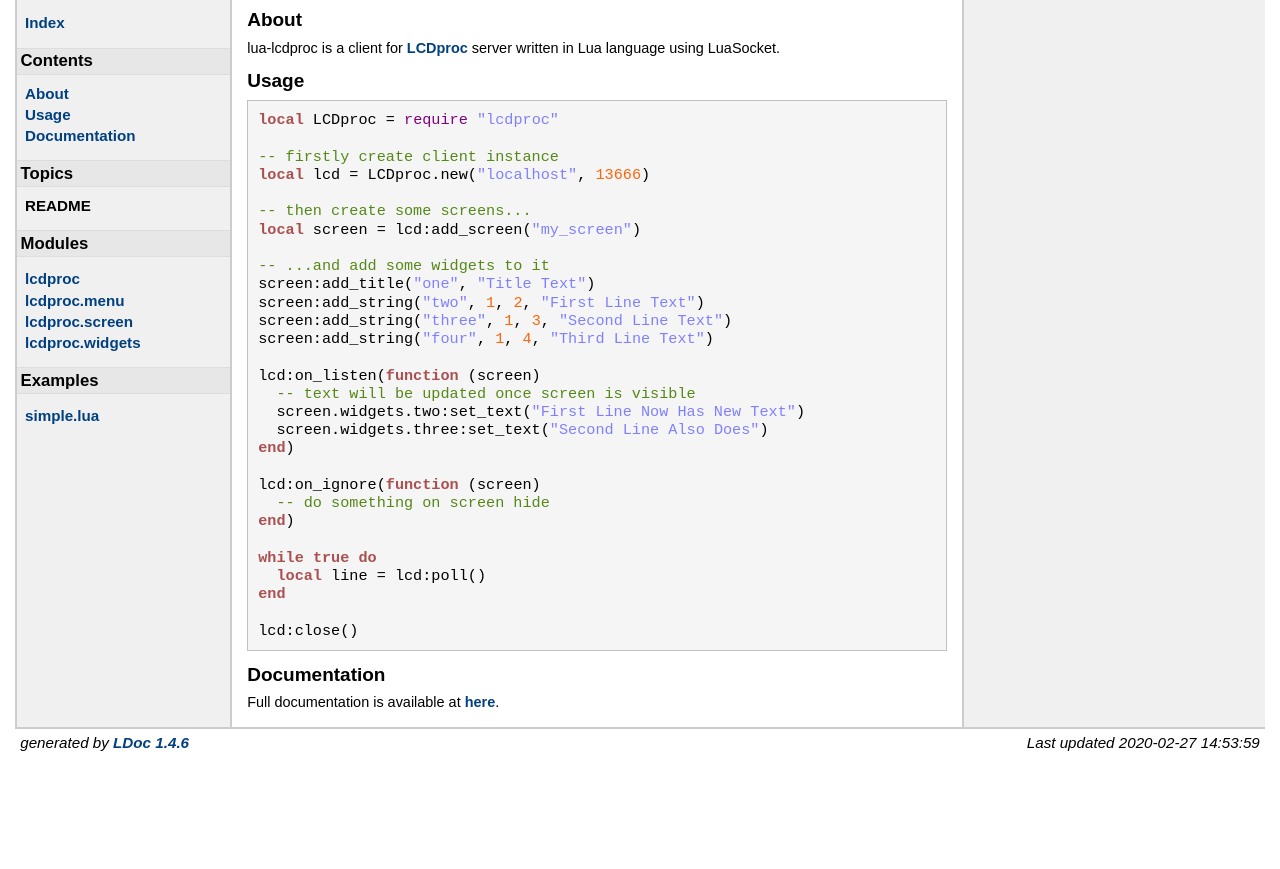
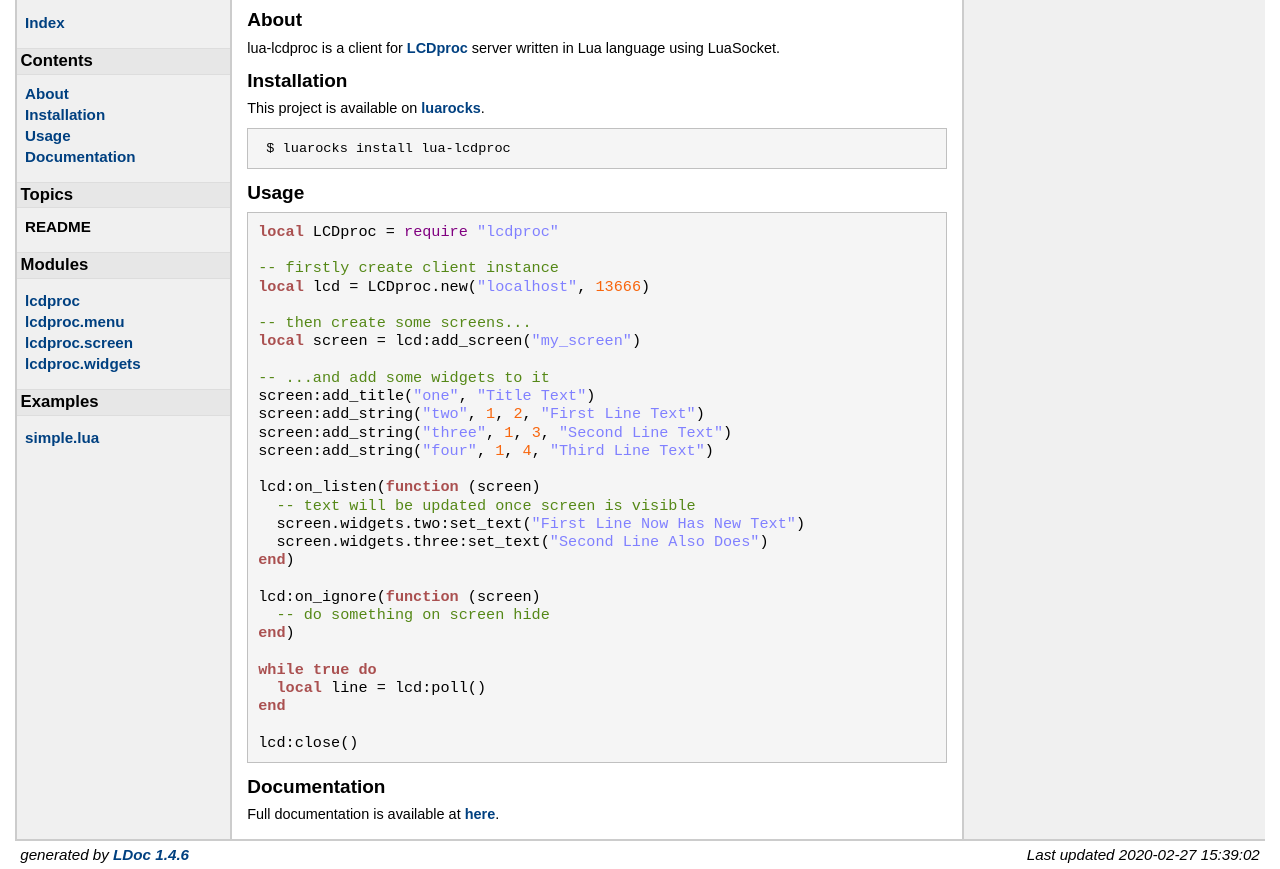
Before and after one commit to denpamusic/lua-lcdproc, a plain HTML site: page docs/topics/README.md.html in a window 1280 px wide. Shown: the part 63-932 px from the top of the page. Before the commit the page ends 820 px from the top, so only its background shows below. Drawn offline with Linux system fonts and the light colour scheme.

```diff
--- a/docs/topics/README.md.html
+++ b/docs/topics/README.md.html
@@ -33,6 +33,7 @@
 <h2>Contents</h2>
 <ul>
 <li><a href="#About">About </a></li>
+<li><a href="#Installation">Installation </a></li>
 <li><a href="#Usage">Usage </a></li>
 <li><a href="#Documentation">Documentation </a></li>
 </ul>
@@ -66,6 +67,15 @@
 
 <p>lua-lcdproc is a client for <a href="https://github.com/lcdproc/lcdproc">LCDproc</a> server
 written in Lua language using LuaSocket.</p>
+
+<p><a name="Installation"></a></p>
+
+<h2>Installation</h2>
+
+<p>This project is available on <a href="https://luarocks.org/modules/denpamusic/lua-lcdproc">luarocks</a>.</p>
+
+<pre><code> $ luarocks install lua-lcdproc
+</code></pre>
 
 <p><a name="Usage"></a></p>
 
@@ -115,7 +125,7 @@ lcd:close()
 </div> <!-- id="main" -->
 <div id="about">
 <i>generated by <a href="http://github.com/stevedonovan/LDoc">LDoc 1.4.6</a></i>
-<i style="float:right;">Last updated 2020-02-27 14:53:59 </i>
+<i style="float:right;">Last updated 2020-02-27 15:39:02 </i>
 </div> <!-- id="about" -->
 </div> <!-- id="container" -->
 </body>
```
Also changed, not shown: docs/examples/simple.lua.html (+1 -1 lines), docs/index.html (+1 -1 lines), docs/modules/lcdproc.html (+1 -1 lines), docs/modules/lcdproc.menu.html (+1 -1 lines), docs/modules/lcdproc.screen.html (+4 -4 lines), docs/modules/lcdproc.widgets.html (+1 -1 lines), 3 other files.
